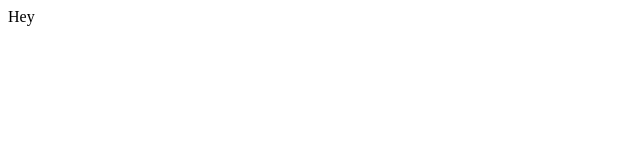
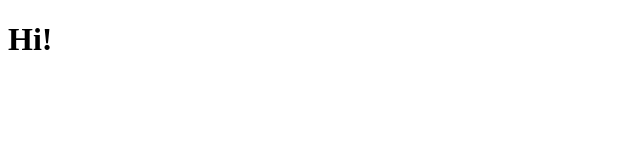
Before and after one commit to juan-fen/asdf, a plain HTML site: page index.html in a window 1280 px wide. Shown: the whole page, without its empty margins (0-640 px from the left). Drawn offline with Linux system fonts and the light colour scheme.

Commit message:
Add h1 tag

```diff
--- a/index.html
+++ b/index.html
@@ -6,6 +6,6 @@
     <title>Document</title>
   </head>
   <body>
-    Hey
+    <h1>Hi!</h1>
   </body>
 </html>
```
